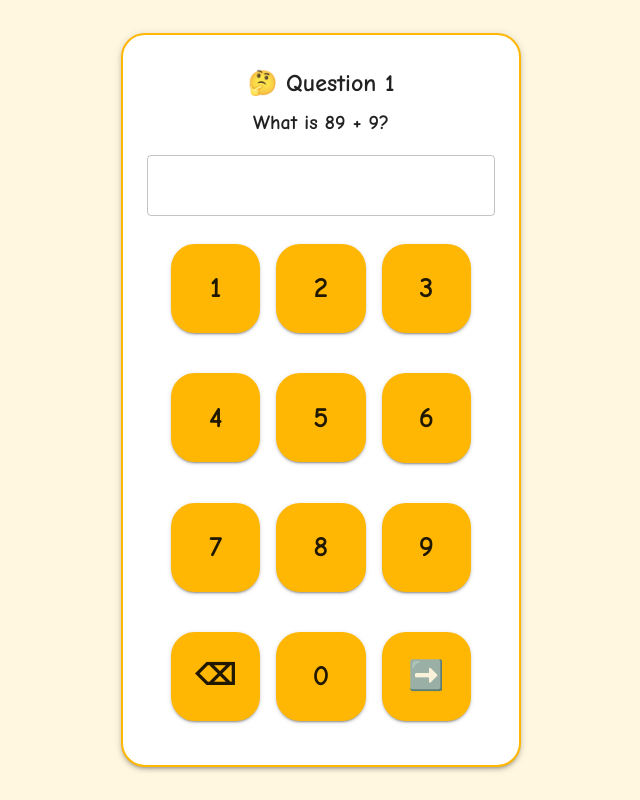
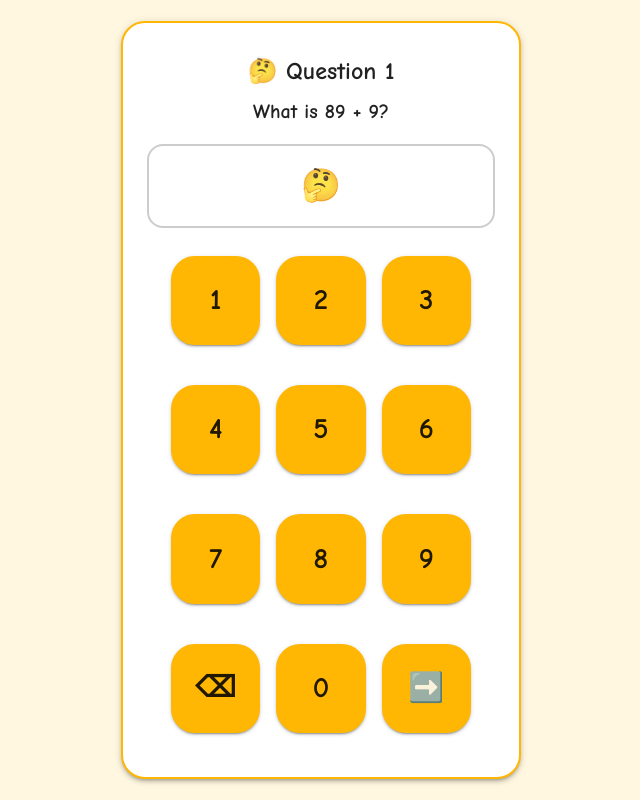
Before and after one commit to sjkisby/my-maths-app-v2, a React (Vite) app: page / in a window 1280 px wide. Both pictures are taken after a click on the button "🎮 Play". Shown: the whole page, without its empty margins (319-959 px from the left). Built offline with nearby package versions, Linux system fonts and the light colour scheme.

Commit message:
Score logic added

```diff
--- /dev/null
+++ b/src/components/AnswerFeedback.jsx
@@ -0,0 +1,47 @@
+import { Card, CardContent, Typography, Box } from '@mui/material';
+import { calculateScore } from '../utils/calculateScore';
+
+const AnswerFeedback = ({ feedback, questionTimeTaken }) => {
+  const isCorrect = feedback === 'correct';
+  const {base, bonus, total} = calculateScore(questionTimeTaken);
+
+  return (
+    <Card
+      sx={{
+        bgcolor: isCorrect ? '#e8f5e9' : '#ffebee',
+        border: '3px solid',
+        borderColor: isCorrect ? 'green' : 'red',
+        borderRadius: '1.5rem',
+        textAlign: 'center',
+        mt: 4,
+        mb: 2,
+        mx: 'auto',
+        maxWidth: 320,
+      }}
+    >
+      <CardContent>
+        <Typography variant="h4" sx={{ color: isCorrect ? 'green' : 'red' }}>
+          {isCorrect ? '✅ Great Job!' : '❌ Try Again!'}
+        </Typography>
+        {isCorrect && (
+        <Box mt={2}>
+          <Typography variant="h5" sx={{ color: '#333' }}>
+            🎯 Points: <strong>{base}</strong>
+          </Typography>
+          <Typography variant="h5" sx={{ color: '#333' }}>
+            🕒 Time Bonus: <strong>{bonus}</strong>
+          </Typography>
+          <Typography
+            variant="h6"
+            sx={{ color: 'purple', mt: 1, fontWeight: 'bold' }}
+          >
+            ⭐ Total: {total} pts!
+          </Typography>
+        </Box>
+        )}
+      </CardContent>
+    </Card>
+  );
+};
+
+export default AnswerFeedback;
--- a/src/components/PlayScreen.jsx
+++ b/src/components/PlayScreen.jsx
@@ -1,9 +1,10 @@
 import React, { useState, useEffect } from 'react';
-import { Button, TextField, Typography } from '@mui/material';
+import { Button, TextField, Typography, Box } from '@mui/material';
 import questionsData from '../data/questions.json';
 import Confetti from 'react-confetti';
 import { useWindowSize } from 'react-use'; // to get window dimensions
 import NumericKeypad from './NumericKeypa';
+import AnswerFeedback from './AnswerFeedback';
 
 const PlayScreen = ({setScreen}) => {
   const [questions, setQuestions] = useState([]);
@@ -12,6 +13,10 @@ const PlayScreen = ({setScreen}) => {
   const [score, setScore] = useState(0);
   const [isComplete, setIsComplete] = useState(false);
   const [feedback, setFeedback] = useState(null); // "correct" | "incorrect" | null
+  const [questionStartTime, setQuestionStartTime] = useState(null);
+  const [points, setPoints] = useState(0);
+  const [questionTimeTaken, setQuestionTimeTaken] = useState(0);
+
 
   const { width, height } = useWindowSize();
 
@@ -22,14 +27,18 @@ const PlayScreen = ({setScreen}) => {
 
   useEffect(() => {
     setQuestions(getRandomQuestions());
+    setQuestionStartTime(Date.now());
   }, []);
 
   const handleSubmit = () => {
     const currentQuestion = questions[currentIndex];
     const isCorrect = parseInt(userAnswer, 10) === currentQuestion.answer;
+    const timeTaken = (Date.now() - questionStartTime) / 1000;
+    setQuestionTimeTaken(timeTaken);
 
     if (isCorrect) {
       setScore(prev => prev + 1);
+      setPoints((currentPoints) => currentPoints + 100 + (timeTaken <= 140 ? 140 - timeTaken : 0));
       setFeedback('correct');
     } else {
       setFeedback('incorrect');
@@ -38,12 +47,13 @@ const PlayScreen = ({setScreen}) => {
     setTimeout(() => {
       if (currentIndex + 1 < questions.length) {
         setCurrentIndex(prev => prev + 1);
+        setQuestionStartTime(Date.now());
         setUserAnswer('');
         setFeedback(null);
       } else {
         setIsComplete(true);
       }
-    }, 1000);
+    }, 2000);
   };
 
   const isPerfectScore = isComplete && score === questions.length;
@@ -66,6 +76,9 @@ const PlayScreen = ({setScreen}) => {
         <Typography variant="h5">
           🧮 Your Score: {score} / {questions.length}
         </Typography>
+        <Typography variant="h6">
+          🧮 Your Points: {Math.floor(points)}
+        </Typography>
         {isPerfectScore && (
           <Typography variant="h6" mt={2}>
             🏅 Perfect Score! You're a math star!
@@ -76,12 +89,7 @@ const PlayScreen = ({setScreen}) => {
         </Button>
       </>
     ) : feedback ? (
-      <Typography
-        variant="h3"
-        sx={{ color: feedback === 'correct' ? 'green' : 'red' }}
-      >
-        {feedback === 'correct' ? '✅ Correct!' : '❌ Oops!'}
-      </Typography>
+      <AnswerFeedback feedback={feedback} questionTimeTaken={questionTimeTaken} />
     ) : (
       <>
         <Typography variant="h5" gutterBottom>
@@ -90,20 +98,26 @@ const PlayScreen = ({setScreen}) => {
         <Typography variant="h6" mb={2}>
           {questions[currentIndex].question}
         </Typography>
-        <TextField
-          variant="outlined"
-          fullWidth
-          type="number"
-          value={userAnswer}
-          onChange={(e) => setUserAnswer(e.target.value)}
-          sx={{ mb: 2, borderRadius: '12px' }}
-          inputProps={{ style: { fontSize: '1.2rem', textAlign: 'center' } }}
-        />
+        <Box
+          sx={{
+            textAlign: 'center',
+            fontSize: '2rem',
+            border: '2px solid #ccc',
+            borderRadius: '1rem',
+            px: 4,
+            py: 2,
+            my: 2,
+            bgcolor: '#fff',
+            userSelect: 'none'
+          }}
+        >
+          {userAnswer || '🤔'}
+        </Box>
         <NumericKeypad onKeyPress={(key) => {
           if (key === '⌫') {
             setUserAnswer((prev) => prev.slice(0, -1));
           } else if (key === '➡️') {
-            handleSubmit(); // your existing function
+            handleSubmit();
           } else {
             setUserAnswer((prev) => prev + key);
           }
--- /dev/null
+++ b/src/utils/calculateScore.js
@@ -0,0 +1,10 @@
+// utils/calculateScore.js
+export function calculateScore(timeTakenInSeconds) {
+    const base = 100;
+    const bonus = Math.max(0, 140 - Math.floor(timeTakenInSeconds));
+    return {
+      base,
+      bonus,
+      total: base + bonus
+    };
+  }
```
